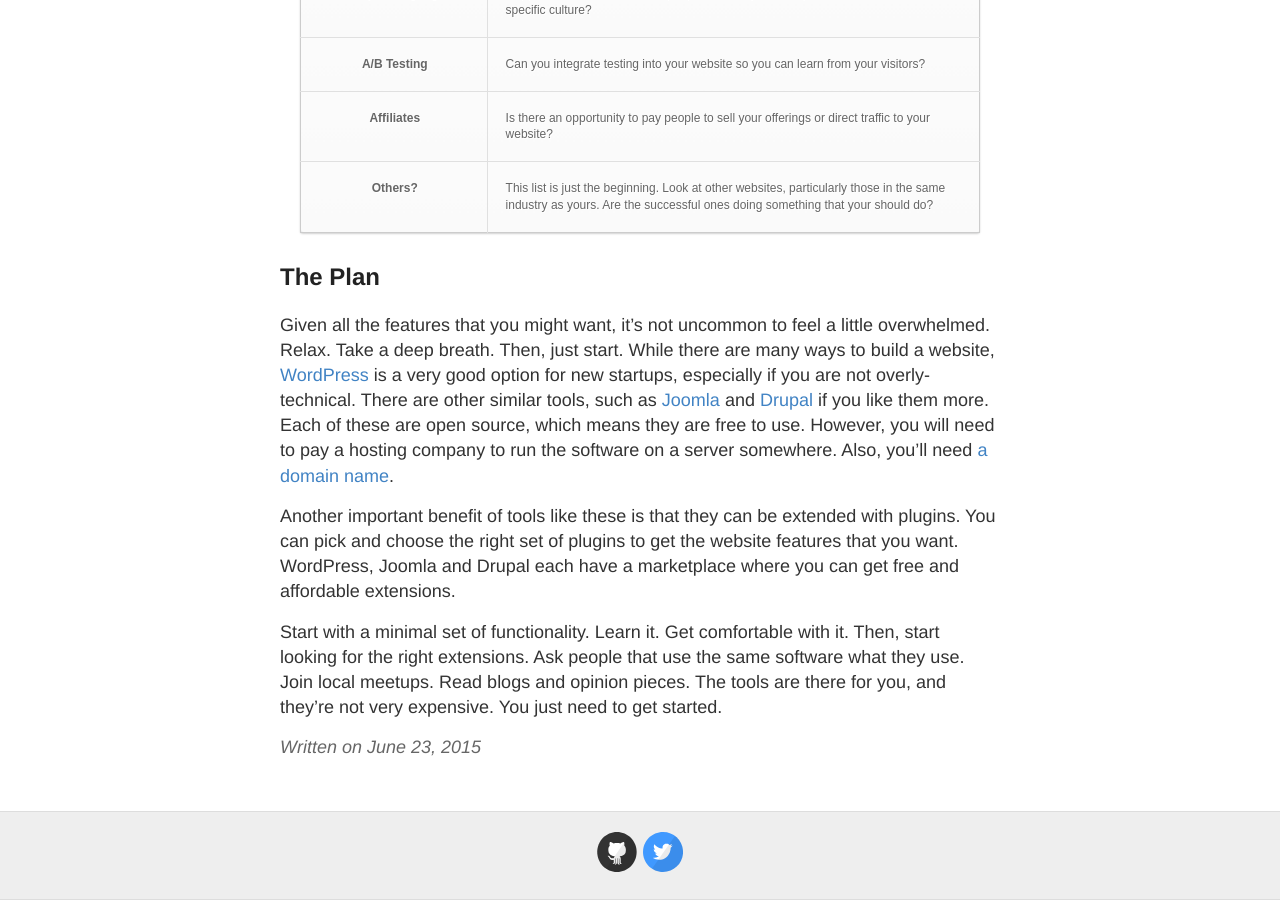
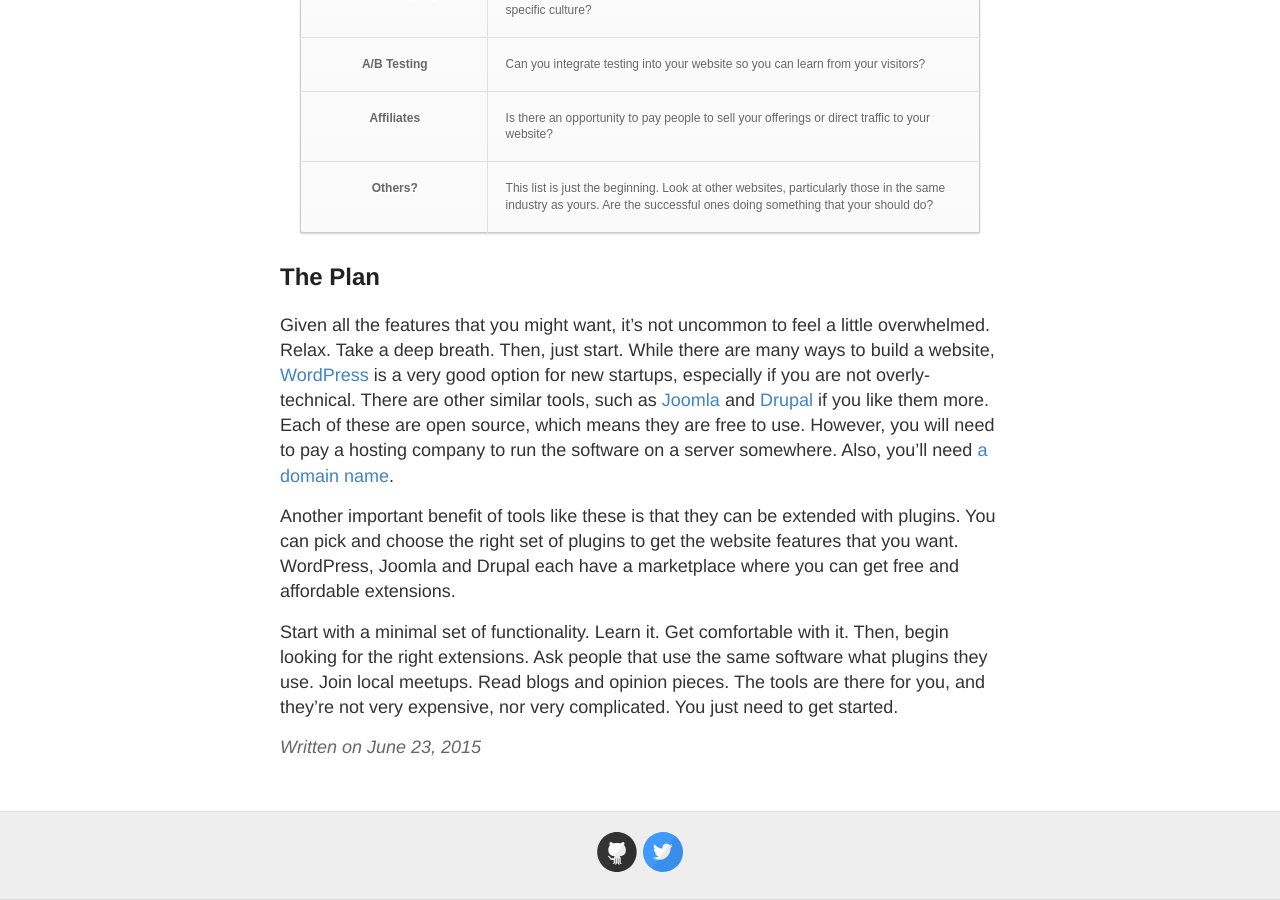
Before and after one commit to GaryChamberlain/garychamberlain.github.io, a Jekyll site: the page built from _posts/2015-06-23-your-website-platform.md, in a window 1280 px wide and 900 px high, scrolled down 1806 px. Built offline with Jekyll 4.4.1, drawn with Linux system fonts in a browser that asks for light colours; Markdown is read by kramdown in place of the engine named in the settings.

Commit message:
Updated 2015-06-23-your-website-platform.md

```diff
--- a/_posts/2015-06-23-your-website-platform.md
+++ b/_posts/2015-06-23-your-website-platform.md
@@ -127,4 +127,4 @@ Given all the features that you might want, it's not uncommon to feel a little o
 
 Another important benefit of tools like these is that they can be extended with plugins.  You can pick and choose the right set of plugins to get the website features that you want. WordPress, Joomla and Drupal each have a marketplace where you can get free and affordable extensions.
 
-Start with a minimal set of functionality.  Learn it. Get comfortable with it. Then, start looking for the right extensions.  Ask people that use the same software what they use. Join local meetups.  Read blogs and opinion pieces.  The tools are there for you, and they're not very expensive.  You just need to get started.
+Start with a minimal set of functionality.  Learn it. Get comfortable with it. Then, begin looking for the right extensions.  Ask people that use the same software what plugins they use. Join local meetups.  Read blogs and opinion pieces.  The tools are there for you, and they're not very expensive, nor very complicated.  You just need to get started.
```
